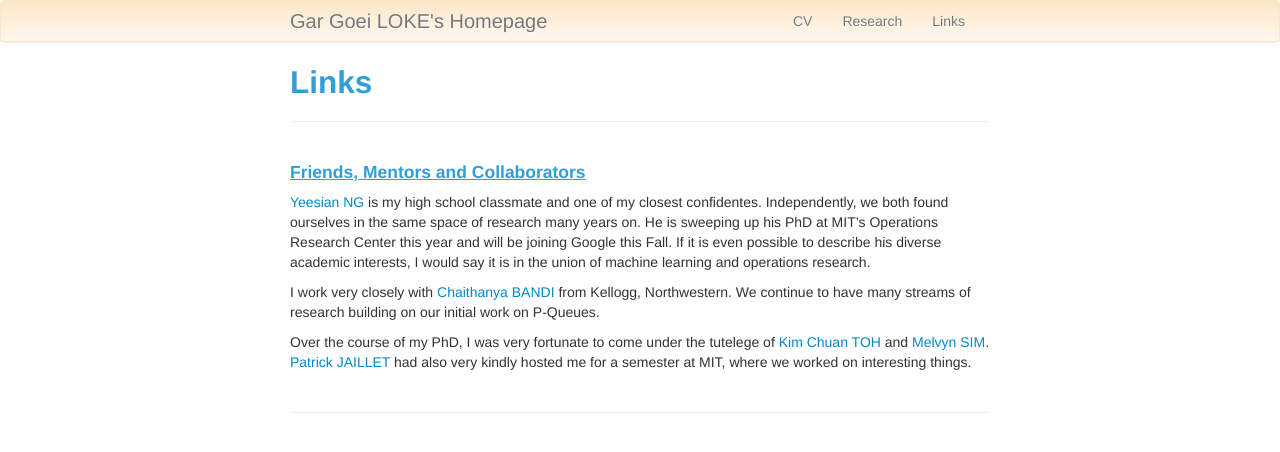
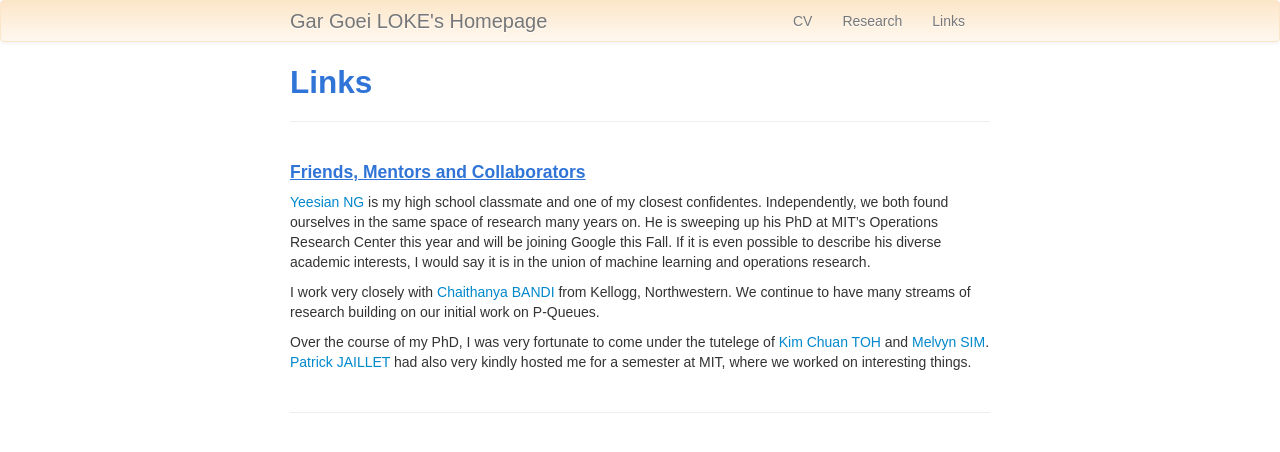
Before and after one commit to gg-ed/gg-ed.github.io, a Jekyll site: the page built from pages/links.md, in a window 1280 px wide. Shown: the top 452 px of the page. Built offline with Jekyll 4.4.1, drawn with Linux system fonts in a browser that asks for light colours.

Commit message:
Test fonts

```diff
--- a/assets/themes/twitter/css/my_custom_css.css
+++ b/assets/themes/twitter/css/my_custom_css.css
@@ -1,3 +1,7 @@
+body {
+      font-family: "Bahnschrift SemiLight", Bahnschrift, sans-serif;
+}
+
 code {
   padding: 0;
   font-size: 90%;
@@ -58,7 +62,7 @@ td.right {
 
 
 h1, h2, h3, h4, h5 {
-    color: #319ed8;
+    color: #2f74d6;
 }
 
 .danger {
```
Also changed, not shown: index.md (+1 -0 lines).
